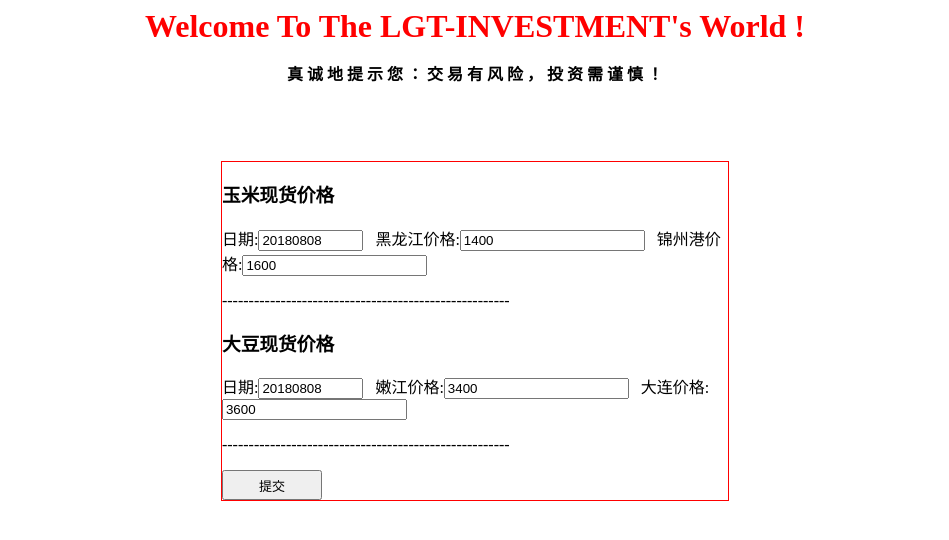
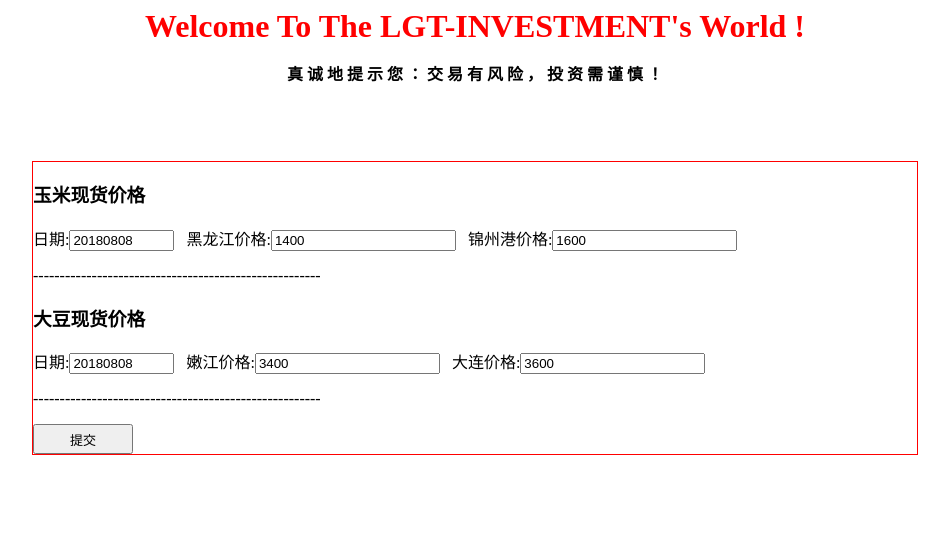
Before and after one commit to huqinghua109/fhzbWeb, a Flask app: page /cornPriceInsert in a window 1280 px wide. Shown: the top 540 px of the page, without its empty margins (165-1114 px from the left). Run offline with Flask 2, Linux system fonts and the light colour scheme; some libraries are stand-ins or nearby versions.

Commit message:
mod corn insert price

```diff
--- a/app/templates/cornPriceInsert.html
+++ b/app/templates/cornPriceInsert.html
@@ -1,7 +1,7 @@
 {% extends "base.html" %}
 {% block content %}
 
-<form  style="margin:2cm 10cm 2cm 10cm;border:1px solid red" method="post">
+<form  style="margin:2cm 5cm 2cm 5cm;border:1px solid red" method="post">
 	<h3>玉米现货价格</h3>
 		<p>
 			<span>日期:</span><input type="text" value="20180808" name="date1" id="date1" size="10">&nbsp;&nbsp;
```
